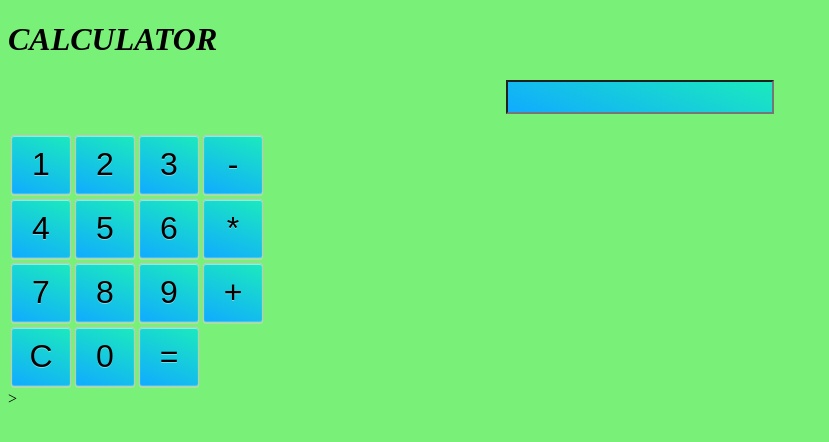
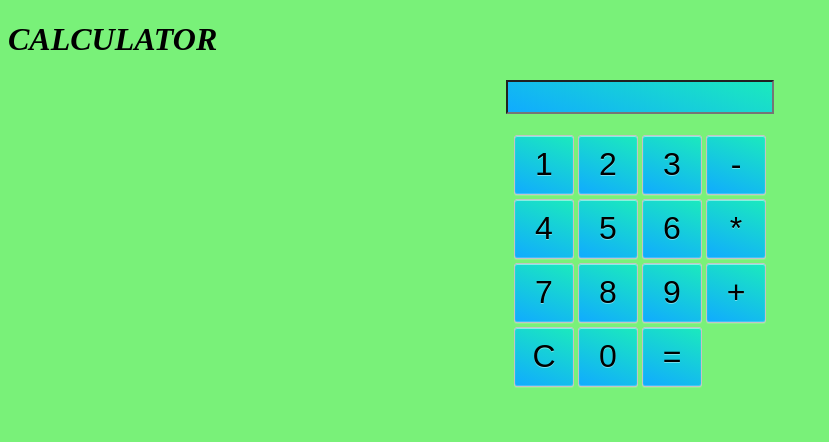
Before and after one commit to puru06/calc, a plain HTML site: page index.html in a window 1280 px wide. Shown: the whole page, without its empty margins (0-829 px from the left). Drawn offline with Linux system fonts and the light colour scheme.

Commit message:
Update index.html

```diff
--- a/index.html
+++ b/index.html
@@ -152,7 +152,7 @@
     </div>
     <br>
 
-            <table  >
+            <table align="center" >
 
                 <tr name="row1">
                     <td>
@@ -241,6 +241,6 @@
 
 
 
->
+
     </body>
 </html>
```
